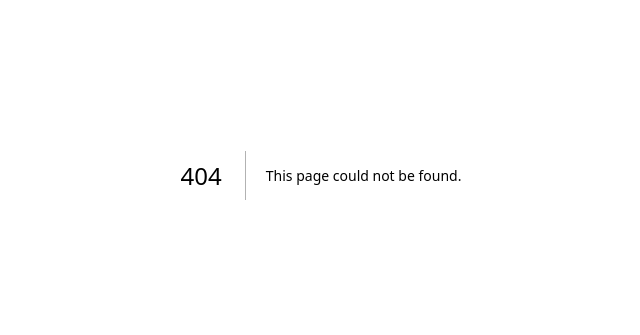
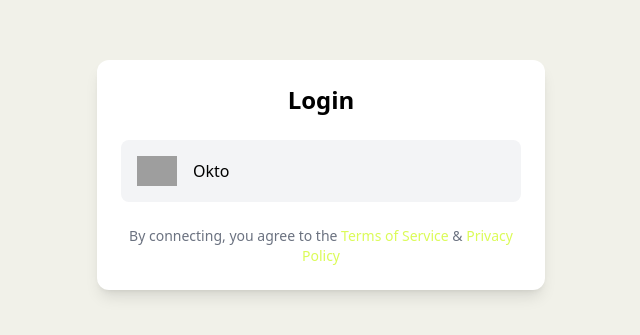
Before and after one commit to chaitanya1-coder/certify-frontend, a Next.js app: page /login in a window 1280 px wide. Before the commit this address had no page. Shown: the part 225-560 px from the top of the page, without its empty margins (319-959 px from the left). Built offline with nearby package versions, Linux system fonts and the light colour scheme; grey boxes are pictures that could not be loaded.

Commit message:
separate login page

```diff
--- /dev/null
+++ b/src/app/login/page.jsx
@@ -0,0 +1,40 @@
+"use client";
+
+import Image from "next/image";
+import Link from "next/link";
+
+export default function LoginPage() {
+  return (
+    <div className="min-h-screen bg-[#f1f1e9] flex items-center justify-center p-4">
+      <div className="w-full max-w-md bg-white rounded-xl p-6 shadow-lg">
+        <h2 className="text-2xl font-bold text-center mb-6">Login</h2>
+
+        <Link
+          href="https://okto.tech"
+          target="_blank"
+          rel="noopener noreferrer"
+          className="flex items-center space-x-4 p-4 bg-gray-100 hover:bg-gray-200 transition-colors rounded-lg cursor-pointer w-full"
+        >
+          <Image
+            src="https://storage.googleapis.com/a1aa/image/ehGaT2Ke9Ti8U0o2d2FRhCslHAfXeKZOQ0q00cQwtlDr76ZPB.jpg"
+            alt="Okto Icon"
+            width={40}
+            height={40}
+          />
+          <span className="font-medium">Okto</span>
+        </Link>
+
+        <div className="mt-6 text-center text-gray-500 text-sm">
+          By connecting, you agree to the{" "}
+          <Link href="#" className="text-[#dbfb58] hover:underline">
+            Terms of Service
+          </Link>{" "}
+          &amp;{" "}
+          <Link href="#" className="text-[#dbfb58] hover:underline">
+            Privacy Policy
+          </Link>
+        </div>
+      </div>
+    </div>
+  );
+}
--- a/src/app/page.js
+++ b/src/app/page.js
@@ -1,6 +1,5 @@
 "use client";
 
-import { LoginModal } from "@/components/login";
 import Image from "next/image";
 import Link from "next/link";
 import { useState } from "react";
@@ -52,17 +51,12 @@ export default function HomePage() {
               <Link href="#" className="mx-2 px-3 py-2 text-sm font-bold">
                 Contact Us
               </Link>
-              <div
-                onClick={() => setIsLoginModalOpen(true)}
-                className="ml-4 rounded-full bg-[#dbfb58] px-6 py-3 text-sm font-bold uppercase tracking-wider outline outline-2 outline-black transition-colors hover:bg-[#32343a] hover:text-white"
+              <Link
+                href="/login"
+                className="ml-4 cursor-pointer rounded-full bg-[#dbfb58] px-6 py-3 text-sm font-bold uppercase tracking-wider outline outline-2 outline-black transition-colors hover:bg-[#32343a] hover:text-white"
               >
                 Get Started
-              </div>
-
-              <LoginModal
-                isOpen={isLoginModalOpen}
-                onClose={() => setIsLoginModalOpen(false)}
-              />
+              </Link>
             </div>
 
             {/* Mobile menu button */}
```
